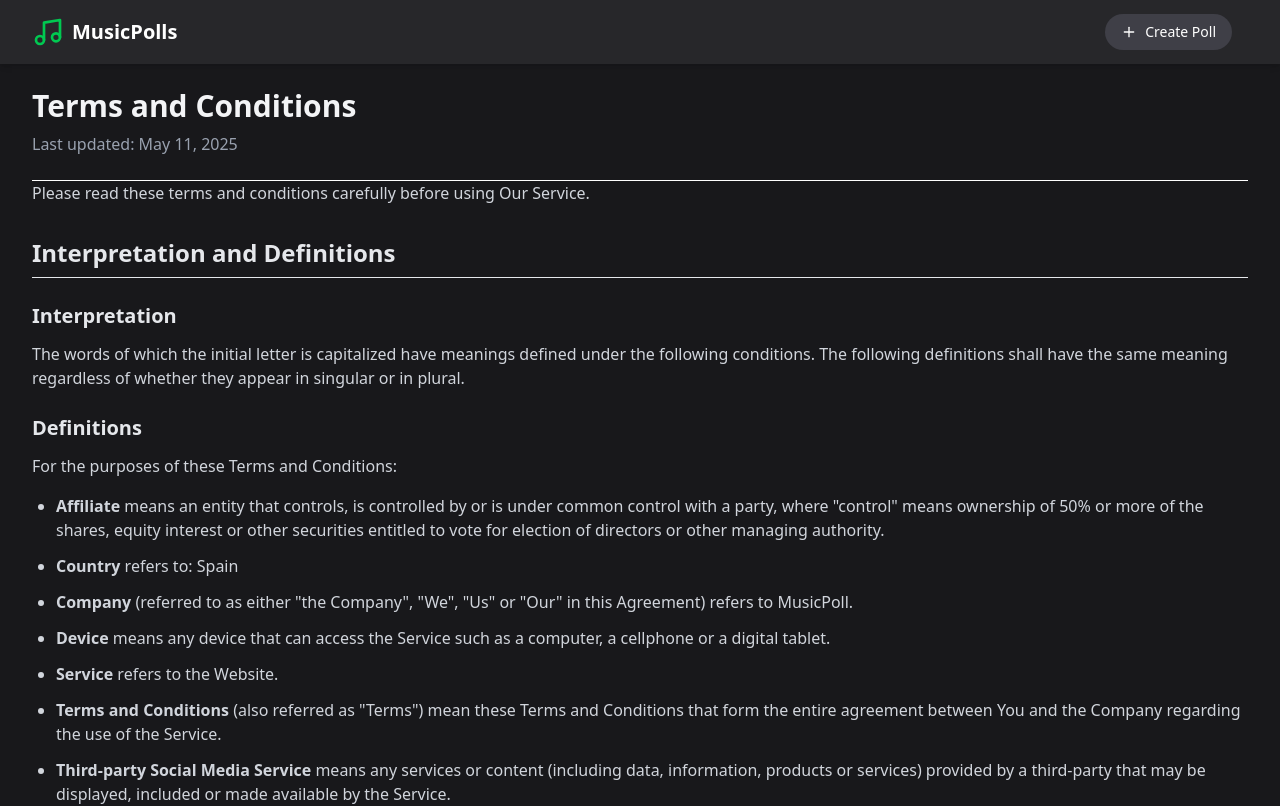
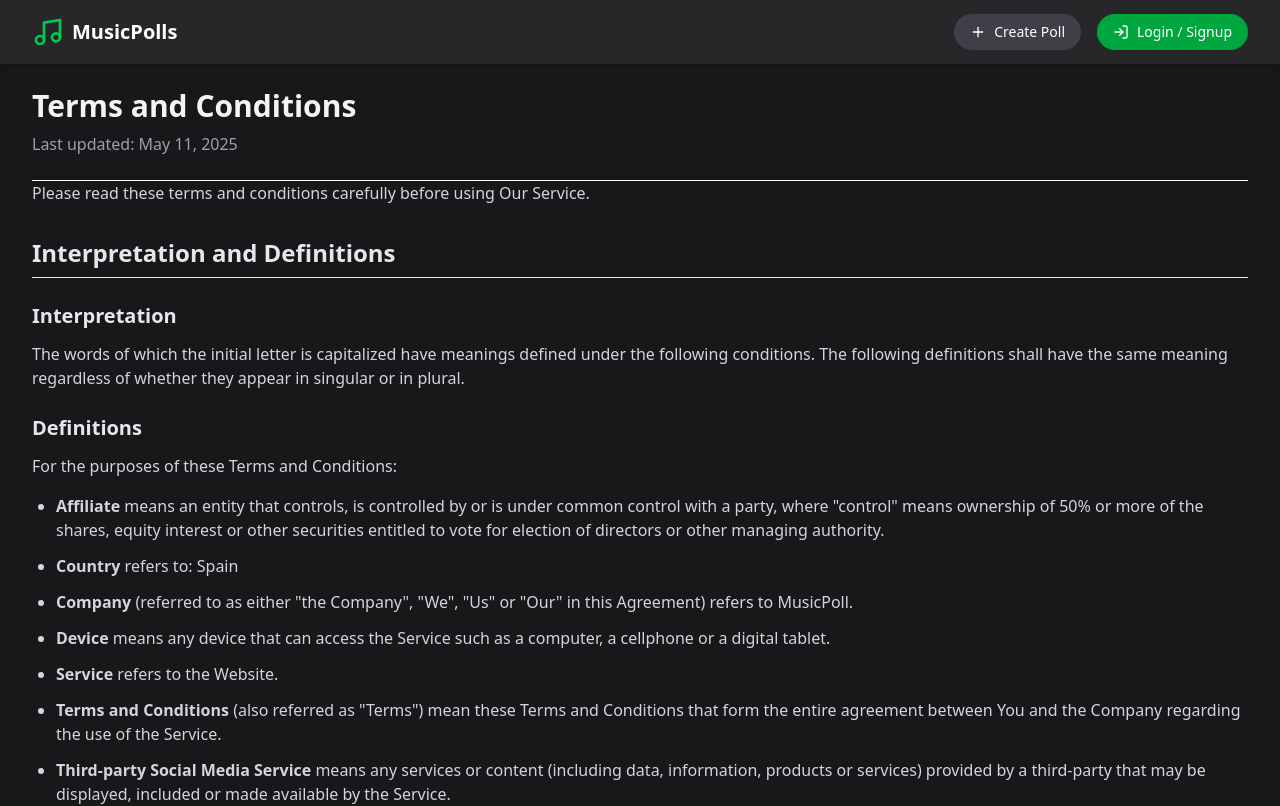
Before and after one commit to casantosmu/musicpoll, a React (Vite) app in the folder apps/front/: page /terms in a window 1280 px wide. Shown: the top 806 px of the page. Built offline with nearby package versions, Linux system fonts and the light colour scheme; no server answers.

Commit message:
Add Login / Signup on header

```diff
--- a/apps/front/src/layouts/Layout.tsx
+++ b/apps/front/src/layouts/Layout.tsx
@@ -1,6 +1,6 @@
 import { PropsWithChildren, useState } from "react";
 import { Link } from "react-router";
-import { LogOut, Music, Plus, User } from "lucide-react";
+import { LogOut, Music, Plus, User, LogIn } from "lucide-react";
 import AuthAPI from "@/api/AuthAPI";
 import useAuth from "@/providers/auth/useAuth.ts";
 import useOnClickOutside from "@/hooks/useOnClickOutside.tsx";
@@ -57,6 +57,17 @@ export default function Layout({ children }: PropsWithChildren) {
                             </Link>
                         </nav>
 
+                        {/* Login/Signup button for non-logged in users */}
+                        {!isLoggedIn && (
+                            <Link
+                                to="/login"
+                                className="flex items-center px-4 py-2 rounded-full text-sm text-white bg-green-600 hover:bg-green-700"
+                            >
+                                <LogIn className="h-4 w-4 mr-2" />
+                                Login / Signup
+                            </Link>
+                        )}
+
                         {/* User Avatar and Dropdown */}
                         {isLoggedIn && (
                             <div className="relative">
```
